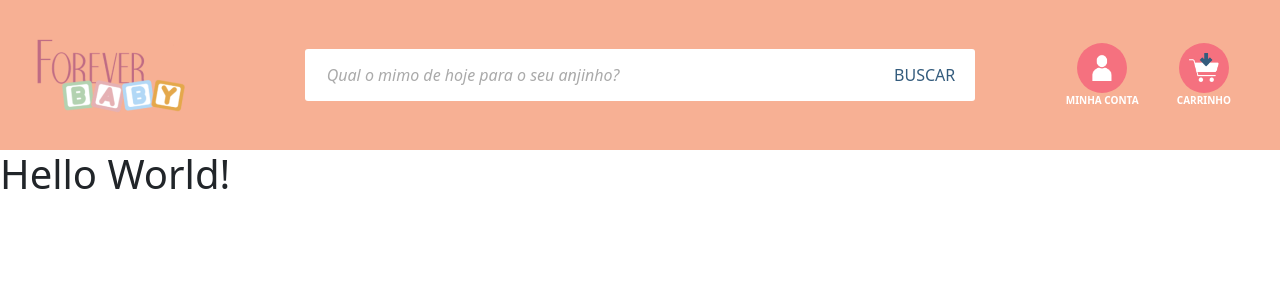
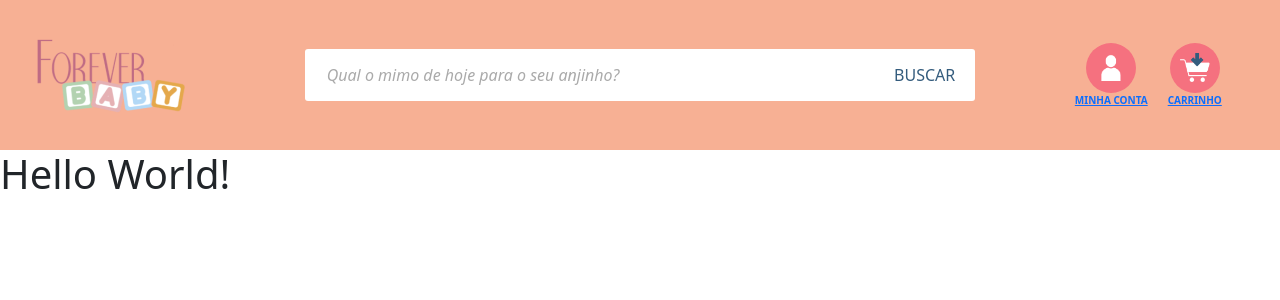
Before and after one commit to lucasquearis/forever-liss-case, a React (Create React App) app: page / in a window 1280 px wide. Shown: the top 300 px of the page. Built offline with nearby package versions, Linux system fonts and the light colour scheme.

Commit message:
insere links conforme requisitos no header

```diff
--- a/src/components/Header/index.jsx
+++ b/src/components/Header/index.jsx
@@ -1,3 +1,4 @@
+/* eslint-disable jsx-a11y/anchor-is-valid */
 import React from 'react';
 import logo from '../../images/forever-baby-logo.png';
 import HeaderIcons from '../HeaderIcons';
@@ -9,7 +10,9 @@ function Header() {
     <header className="header-container">
       <div className="header-box">
         <div className="logo-box">
-          <img className="logo" src={logo} alt="logo forever baby" />
+          <a href="#">
+            <img className="logo" src={logo} alt="logo forever baby" />
+          </a>
         </div>
         <Input />
         <HeaderIcons />
--- a/src/components/HeaderIcons/index.jsx
+++ b/src/components/HeaderIcons/index.jsx
@@ -1,3 +1,4 @@
+/* eslint-disable jsx-a11y/anchor-is-valid */
 import React from 'react';
 import './style.css';
 import accountIcon from '../../icons/account-icon.png';
@@ -7,16 +8,20 @@ function HeaderIcons() {
   return (
     <div className="icons-container">
       <div className="icon-box">
+        <a className="a-icons" href="#">
           <div className="icon-image">
             <img width="20px" src={accountIcon} alt="icone conta" />
           </div>
           <p>MINHA CONTA</p>
+        </a>
       </div>
       <div className="icon-box">
+        <a className="a-icons" href="#">
           <div className="icon-image">
             <img width="30px" src={cartIcon} alt="icone carrinho" />
           </div>
           <p>CARRINHO</p>
+        </a>
       </div>
     </div>
   );
--- a/src/components/HeaderIcons/style.css
+++ b/src/components/HeaderIcons/style.css
@@ -1,7 +1,7 @@
 .icons-container {
   display: flex;
   width: 20%;
-  justify-content: space-around;
+  justify-content: center;
   color: white;
   font-weight: 900;
 }
@@ -25,7 +25,14 @@
   margin: 0 10px
 }
 
-.icon-box > p {
+.icon-box > a > p {
   width: max-content;
   margin: 0;
 }
+
+.a-icons {
+  display: flex;
+  flex-direction: column;
+  justify-content: center;
+  align-items: center;
+}
```
Lines whose indentation alone changed are shown as unchanged.
